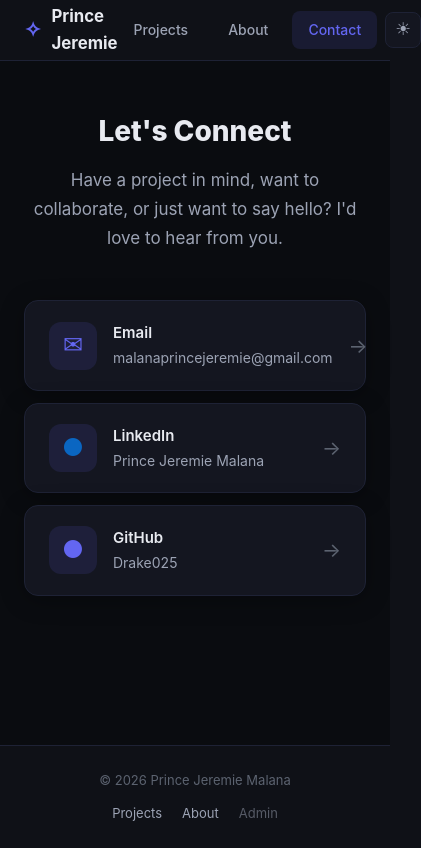
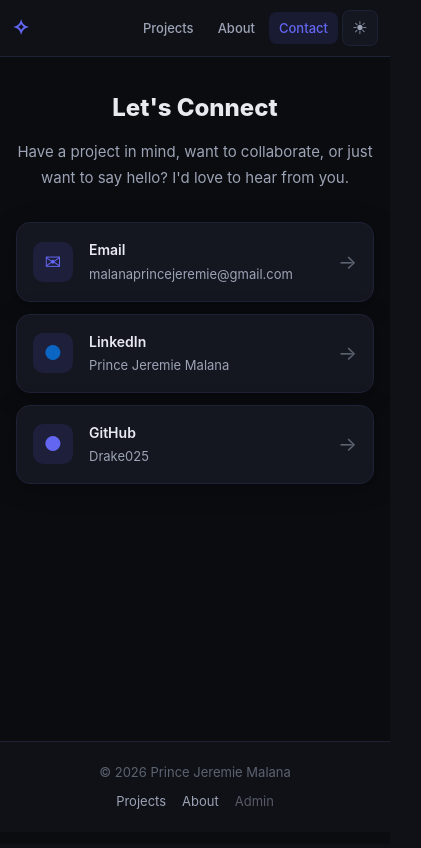
Before and after one commit to Drake025/portfolio-admin, a Next.js app: page /contact in a window 390 px wide. Shown: the whole page, 421 px wide, since content can reach past the window. Built offline with nearby package versions, Linux system fonts and the light colour scheme.

Commit message:
feat: full mobile-responsive design with 3 breakpoints (1024px, 768px, 380px)

```diff
--- a/app/globals.css
+++ b/app/globals.css
@@ -760,40 +760,237 @@ a{color:var(--acc);text-decoration:none}a:hover{text-decoration:underline}
     border-radius: 0 8px 8px 0;
 }
 
-/* Responsive */
-@media (max-width: 768px) {
-    .pub-hero {
-        padding: 48px 20px 40px;
+/* Responsive - Tablet */
+@media (max-width: 1024px) {
+    .pub-nav-inner {
+        padding: 0 16px;
     }
-    .pub-hero-title {
-        font-size: 1.75rem;
+    .pub-hero-inner {
+        padding: 0 16px;
     }
-    .pub-hero-stats {
-        gap: 24px;
+    .pub-main {
+        padding: 40px 20px 60px;
     }
     .pub-featured-grid {
         grid-template-columns: 1fr;
     }
     .pub-projects-grid {
+        grid-template-columns: repeat(auto-fill, minmax(260px, 1fr));
+    }
+    .pub-about-skills {
         grid-template-columns: 1fr;
+    }
+}
+
+/* Responsive - Mobile */
+@media (max-width: 768px) {
+    .pub-nav-inner {
+        height: 56px;
+        padding: 0 12px;
+    }
+    .pub-logo span:last-child {
+        display: none;
+    }
+    .pub-nav-links {
+        gap: 4px;
+    }
+    .pub-nav-link {
+        padding: 6px 10px;
+        font-size: .8125rem;
+    }
+    .pub-hero {
+        padding: 40px 16px 32px;
+    }
+    .pub-hero-badge {
+        font-size: .75rem;
+        padding: 4px 12px;
+    }
+    .pub-hero-title {
+        font-size: 1.5rem;
+    }
+    .pub-hero-sub {
+        font-size: .9375rem;
+        margin-bottom: 28px;
+    }
+    .pub-hero-stats {
+        gap: 20px;
+    }
+    .pub-stat-num {
+        font-size: 1.375rem;
+    }
+    .pub-stat-label {
+        font-size: .75rem;
+    }
+    .pub-main {
+        padding: 32px 16px 48px;
+    }
+    .pub-section {
+        margin-bottom: 40px;
+    }
+    .pub-section-title {
+        font-size: 1.125rem;
     }
     .pub-section-header {
         flex-direction: column;
         align-items: flex-start;
+        gap: 12px;
     }
-    .pub-contact-title {
-        font-size: 1.75rem;
+    .pub-filters {
+        overflow-x: auto;
+        flex-wrap: nowrap;
+        width: 100%;
+        padding-bottom: 4px;
+        -webkit-overflow-scrolling: touch;
     }
-    .pub-footer-inner {
-        flex-direction: column;
-        text-align: center;
+    .pub-filter {
+        white-space: nowrap;
+        flex-shrink: 0;
+    }
+    .pub-featured-grid {
+        grid-template-columns: 1fr;
+        gap: 16px;
+    }
+    .pub-featured-card {
+        border-radius: 12px;
+    }
+    .pub-featured-img {
+        height: 180px;
+    }
+    .pub-featured-content {
+        padding: 16px;
+    }
+    .pub-projects-grid {
+        grid-template-columns: 1fr;
+        gap: 14px;
+    }
+    .pub-project-card {
+        border-radius: 12px;
+    }
+    .pub-card-img {
+        height: 160px;
+    }
+    .pub-card-body {
+        padding: 14px;
+    }
+    .pub-card-scroll {
+        max-height: 100px;
+    }
+    .pub-card-actions {
+        margin-top: 10px;
+    }
+    .pub-btn-sm {
+        padding: 8px 14px;
     }
     .pub-about-card {
         flex-direction: column;
         align-items: center;
         text-align: center;
+        padding: 24px 16px;
+        gap: 16px;
+    }
+    .pub-about-avatar {
+        width: 64px;
+        height: 64px;
+        font-size: 1.5rem;
+    }
+    .pub-about-name {
+        font-size: 1.125rem;
+    }
+    .pub-about-bio {
+        font-size: .875rem;
+        margin-bottom: 14px;
+    }
+    .pub-about-expertise h4 {
+        font-size: .875rem;
+    }
+    .pub-about-skills {
+        grid-template-columns: 1fr;
+        gap: 4px;
+    }
+    .pub-about-skills li {
+        font-size: .8125rem;
+        padding: 8px 12px;
+    }
+    .pub-about-closing {
+        font-size: .875rem;
+        padding: 12px;
+        margin-bottom: 16px;
     }
     .pub-about-links {
         justify-content: center;
+        width: 100%;
+    }
+    .pub-contact-hero {
+        margin-bottom: 32px;
+    }
+    .pub-contact-title {
+        font-size: 1.5rem;
+    }
+    .pub-contact-sub {
+        font-size: .9375rem;
+    }
+    .pub-contact-card {
+        padding: 16px;
+    }
+    .pub-contact-icon {
+        width: 40px;
+        height: 40px;
+        font-size: 1.25rem;
+        border-radius: 10px;
+    }
+    .pub-contact-info h3 {
+        font-size: .875rem;
+    }
+    .pub-contact-info p {
+        font-size: .8125rem;
+    }
+    .pub-footer {
+        padding: 20px 16px;
+    }
+    .pub-footer-inner {
+        flex-direction: column;
+        text-align: center;
+        gap: 8px;
+    }
+    .pub-footer-links {
+        gap: 16px;
+    }
+    .pub-empty {
+        padding: 40px 16px;
+    }
+    .pub-empty-icon {
+        font-size: 2.5rem;
     }
 }
+
+/* Responsive - Small phones */
+@media (max-width: 380px) {
+    .pub-hero-title {
+        font-size: 1.25rem;
+    }
+    .pub-hero-stats {
+        flex-direction: column;
+        gap: 12px;
+    }
+    .pub-hero-sub {
+        font-size: .875rem;
+    }
+    .pub-nav-link {
+        padding: 6px 8px;
+        font-size: .75rem;
+    }
+    .pub-about-links {
+        flex-direction: column;
+        align-items: center;
+    }
+    .pub-about-links .pub-btn {
+        width: 100%;
+        justify-content: center;
+    }
+    .pub-card-title {
+        font-size: .9375rem;
+    }
+    .pub-card-desc {
+        font-size: .8125rem;
+    }
+}
--- a/app/layout.jsx
+++ b/app/layout.jsx
@@ -6,6 +6,7 @@ export default function RootLayout({ children }) {
     return (
         <html lang="en" suppressHydrationWarning>
             <head>
+                <meta name="viewport" content="width=device-width, initial-scale=1, viewport-fit=cover" />
                 <script dangerouslySetInnerHTML={{ __html: `
                     (function() {
                         var t = localStorage.getItem('portfolio-theme');
```
